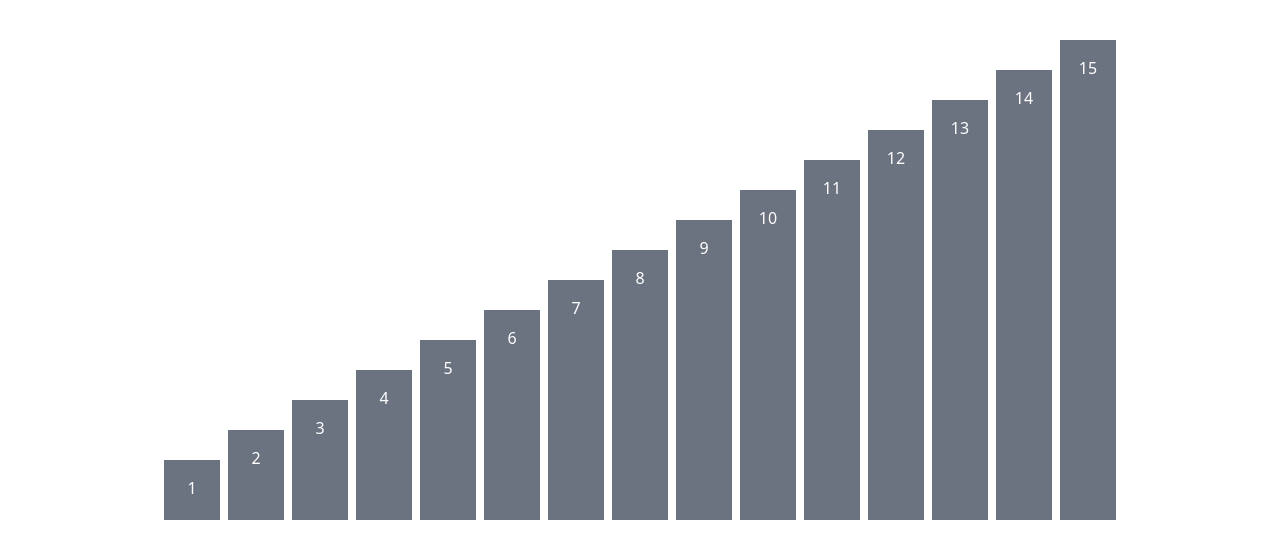
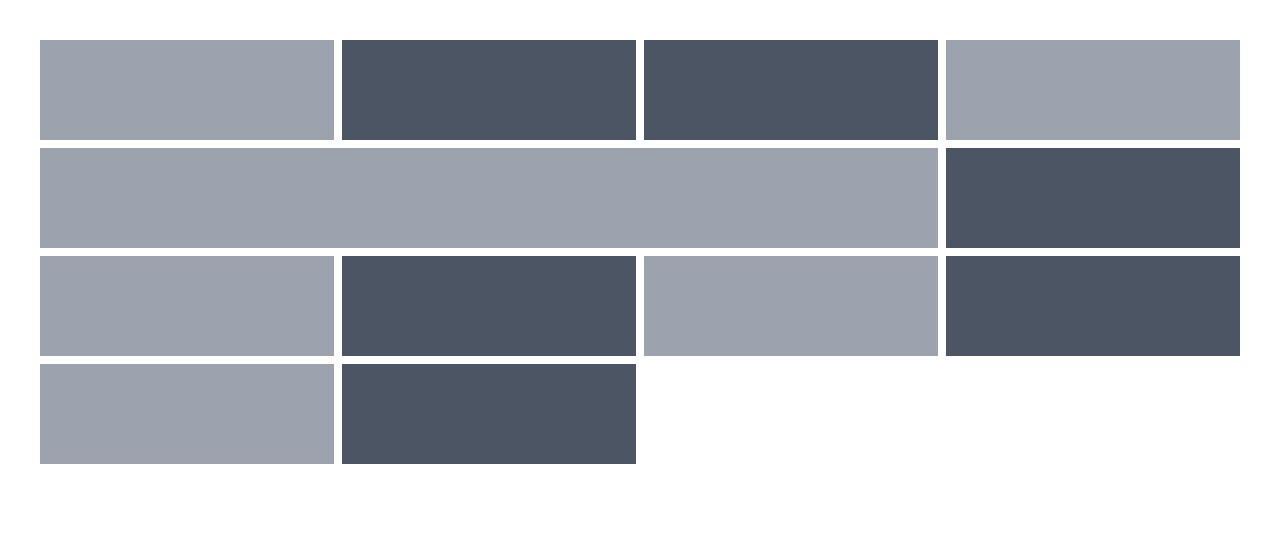
Before and after one commit to vueschool/tailwind-css-fundamentals, a Vue app: page / in a window 1280 px wide. Shown: the top 558 px of the page. Built offline with nearby package versions, Linux system fonts and the light colour scheme.

Commit message:
7-layouts-in-tailwind-with-grid

```diff
--- a/src/App.vue
+++ b/src/App.vue
@@ -1,8 +1,8 @@
 <script setup lang="ts">
-import Flexbox from "./components/Flexbox.vue";
+import Grid from "./components/Grid.vue";
 </script>
 <template>
   <div class="m-10">
-    <Flexbox />
+    <Grid />
   </div>
 </template>
--- /dev/null
+++ b/src/components/Grid.vue
@@ -0,0 +1,21 @@
+<template>
+  <section class="grid grid-cols-4 gap-2 grid-flow-dense">
+    <div></div>
+    <div></div>
+    <div class="col-span-3"></div>
+    <div></div>
+    <div></div>
+    <div></div>
+    <div></div>
+    <div></div>
+    <div></div>
+    <div></div>
+    <div></div>
+    <div></div>
+  </section>
+</template>
+<style scoped>
+div {
+  @apply bg-gray-400 min-h-[100px] even:bg-gray-600;
+}
+</style>
```
